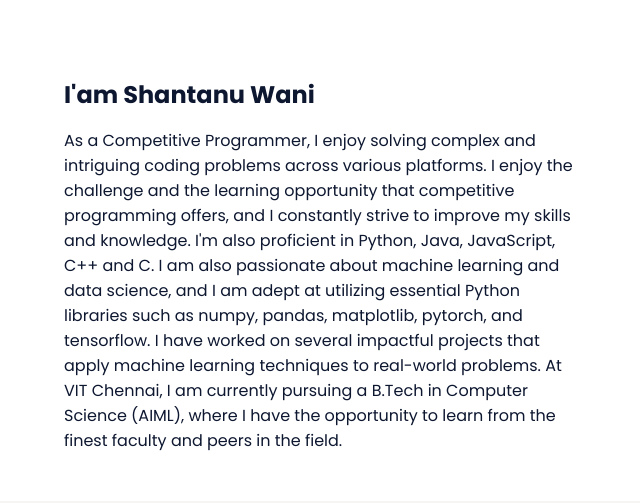
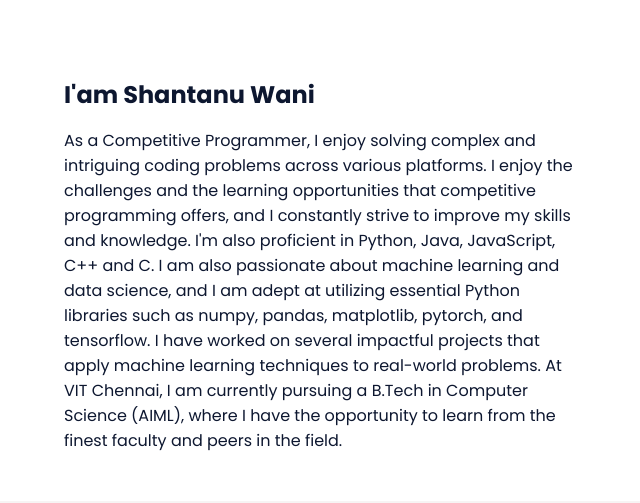
Before and after one commit to Shaan2522/ShantanuWani_PortfolioWebsite, a plain HTML site: page index.html in a window 1280 px wide. Shown: the part 822-1325 px from the top of the page, 576-1216 px from the left. Drawn offline with nearby package versions, Linux system fonts and the light colour scheme.

Commit message:
Update index.html

```diff
--- a/index.html
+++ b/index.html
@@ -64,7 +64,7 @@
                     </div>
                     <div>
                         <h2 class="about__subtitle">I'am Shantanu Wani</h2>
-                        <p class="about__text">As a Competitive Programmer, I enjoy solving complex and intriguing coding problems across various platforms. I enjoy the challenge and the learning opportunity that competitive programming offers, and I constantly strive to improve my skills and knowledge. I'm also proficient in Python, Java, JavaScript, C++ and C.
+                        <p class="about__text">As a Competitive Programmer, I enjoy solving complex and intriguing coding problems across various platforms. I enjoy the challenges and the learning opportunities that competitive programming offers, and I constantly strive to improve my skills and knowledge. I'm also proficient in Python, Java, JavaScript, C++ and C.
                             I am also passionate about machine learning and data science, and I am adept at utilizing essential Python libraries such as numpy, pandas, matplotlib, pytorch, and tensorflow. I have worked on several impactful projects that apply machine learning techniques to real-world problems. At VIT Chennai, I am currently pursuing a B.Tech in Computer Science (AIML), where I have the opportunity to learn from the finest faculty and peers in the field.</p>
                     </div>
                 </div>
```
